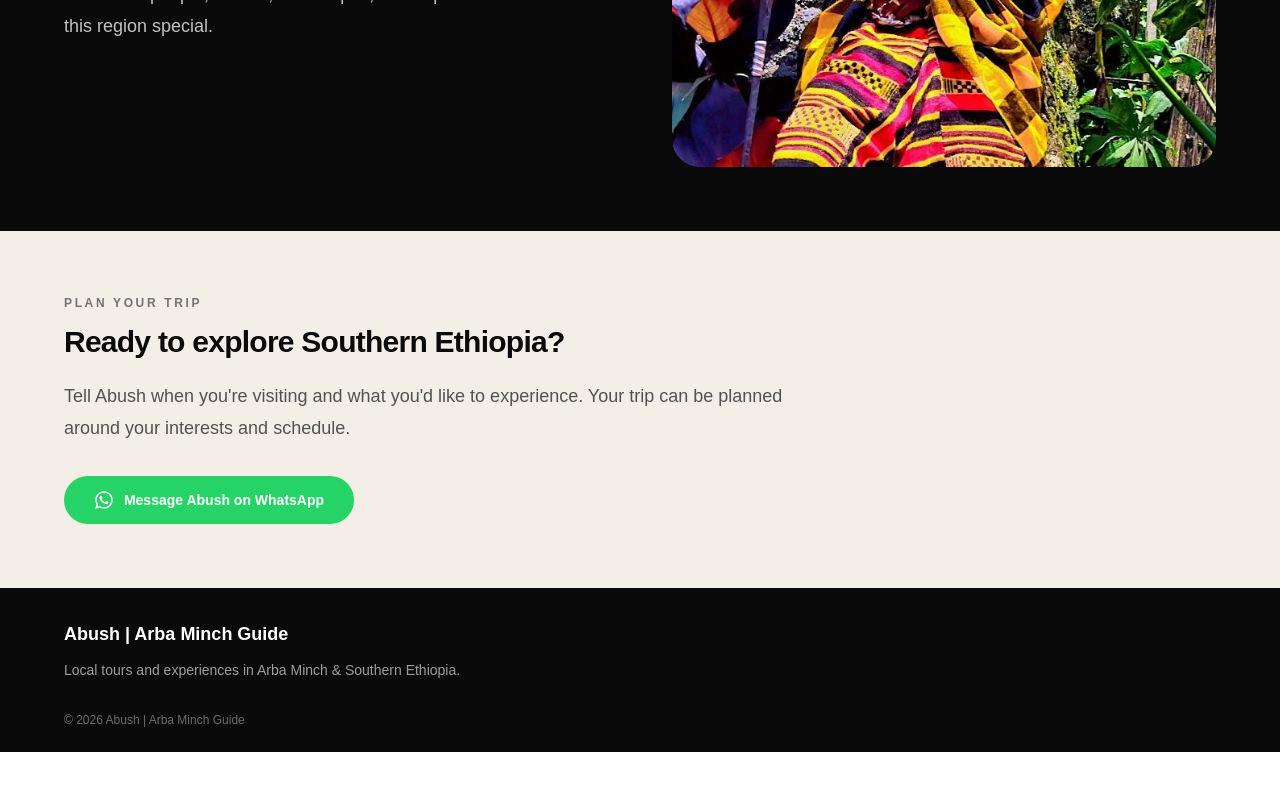
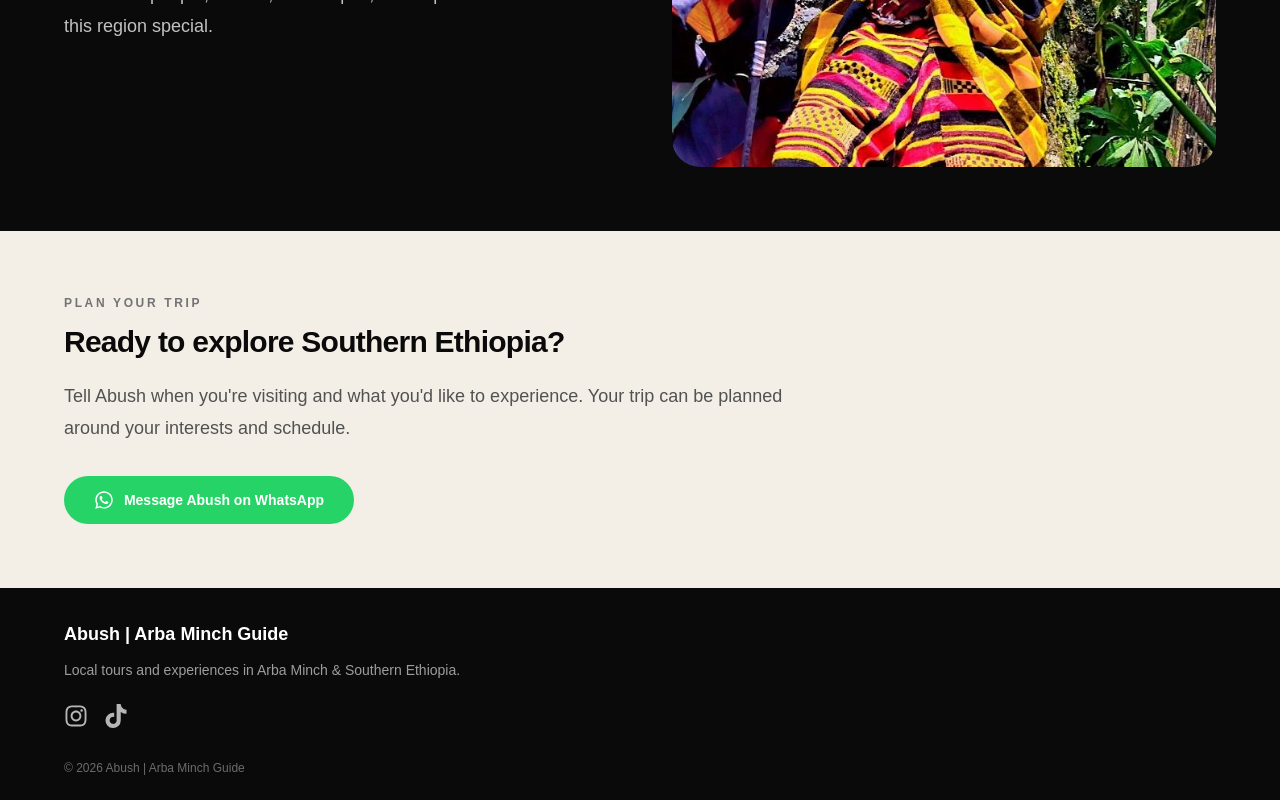
Before and after one commit to amanuel-gezahange/abushtour, a Next.js app: page / in a window 1280 px wide. Shown: the part 6296-7096 px from the top of the page. Before the commit the page ends 7048 px from the top, so only its background shows below. Built offline with nearby package versions, Linux system fonts and the light colour scheme.

Commit message:
final commit

```diff
--- a/app/page.tsx
+++ b/app/page.tsx
@@ -1,13 +1,15 @@
 "use client";
 
 import { useState } from "react";
+import Image from "next/image";
 import {
   FaWhatsapp,
   FaMapMarkerAlt,
   FaRoute,
   FaComments,
+  FaInstagram,
+  FaTiktok,
 } from "react-icons/fa";
-import Image from "next/image";
 
 export default function Home() {
   const structuredData = {
@@ -618,6 +620,29 @@ export default function Home() {
             Local tours and experiences in Arba Minch & Southern Ethiopia.
           </p>
 
+          {/* SOCIAL MEDIA */}
+          <div className="mt-3 flex items-center gap-4">
+            <a
+              href="https://www.instagram.com/abushdorze?stkn=MXUwdzE5amQxbzQ5Mg=="
+              target="_blank"
+              rel="noopener noreferrer"
+              aria-label="Abush on Instagram"
+              className="text-2xl text-white/70 transition hover:text-white"
+            >
+              <FaInstagram />
+            </a>
+
+            <a
+              href="https://vt.tiktok.com/ZSbQE8JGc"
+              target="_blank"
+              rel="noopener noreferrer"
+              aria-label="Abush on TikTok"
+              className="text-2xl text-white/70 transition hover:text-white"
+            >
+              <FaTiktok />
+            </a>
+          </div>
+
           <p className="mt-5 text-xs text-white/40">
             © 2026 Abush | Arba Minch Guide
           </p>
```
